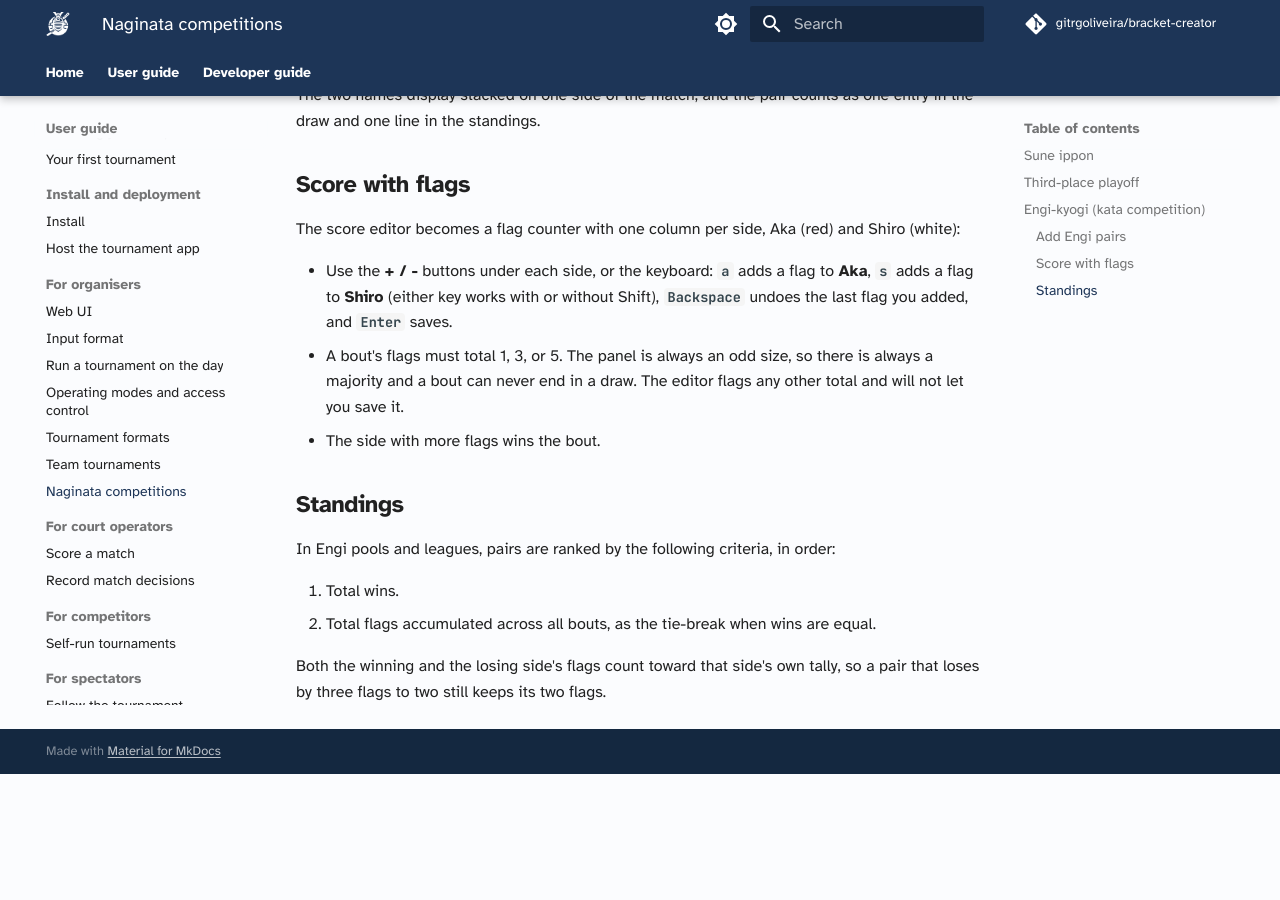
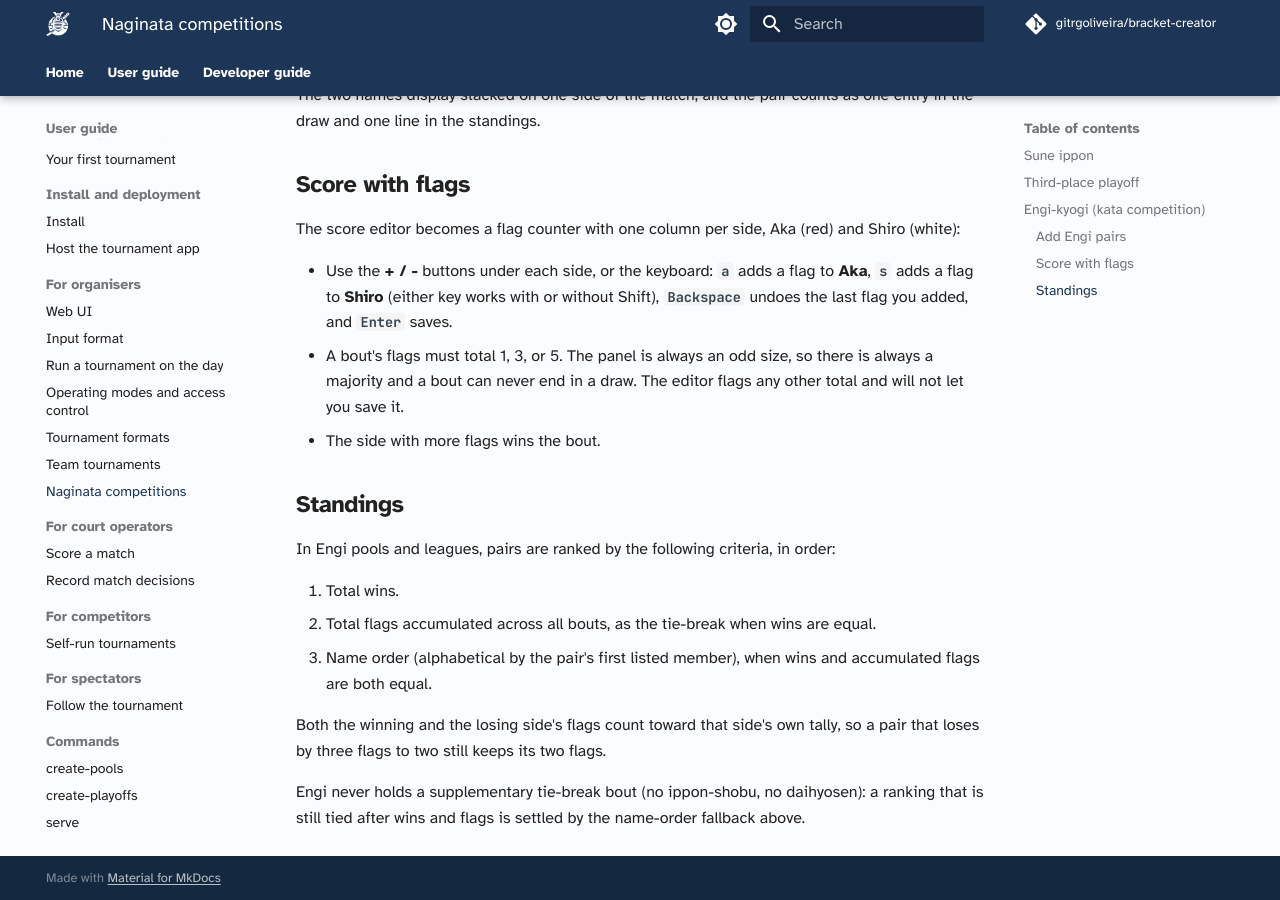
Before and after one commit to gitrgoliveira/bracket-creator, an MkDocs documentation site: the page built from docs/user-guide/organisers/naginata.md, in a window 1280 px wide and 900 px high, scrolled down 2303 px. Built offline with MkDocs 1.6.1 and Material for MkDocs 9.7.7, drawn with Linux system fonts in a browser that asks for light colours; comment, search, counter and statistics services are not loaded; before the commit the page ends 3077 px from its top, so only the background shows below that.

Commit message:
docs+chore(mp-n19y): tri-review findings: engi docs accuracy, drop redundant counter
Tri-review (4 lenses + adversarial verification) confirmed 4 findings:

- run-tournament.md claimed every individual-league top-three tie
  triggers an automatic ippon-shobu tie-breaker; now states the engi
  exception (wins, then flags, no supplementary bout) with a link to
  the naginata standings section.
- naginata.md standings now list the third ranking criterion (name
  order when wins and flags are both equal) and state that engi never
  holds a supplementary tie-break bout.
- tiebreaker.go: drop the redundant removed counter; compare
  len(kept) < len(allMatches) instead.
- competition.go: state the pre-heal gate's actual savings (the
  injector call and its two disk reads; the injector's writes and
  schedule regeneration are already conditional).

Co-Authored-By: Claude Fable 5 <noreply@anthropic.com>

```diff
--- a/docs/user-guide/organisers/naginata.md
+++ b/docs/user-guide/organisers/naginata.md
@@ -104,6 +104,12 @@ In Engi pools and leagues, pairs are ranked by the following criteria, in order:
 
 1. Total wins.
 2. Total flags accumulated across all bouts, as the tie-break when wins are equal.
+3. Name order (alphabetical by the pair's first listed member), when wins and
+   accumulated flags are both equal.
 
 Both the winning and the losing side's flags count toward that side's own tally,
 so a pair that loses by three flags to two still keeps its two flags.
+
+Engi never holds a supplementary tie-break bout (no ippon-shobu, no daihyosen):
+a ranking that is still tied after wins and flags is settled by the name-order
+fallback above.
```
Also changed, not shown: docs/user-guide/organisers/run-tournament.md (+1 -1 lines), 2 other files.
